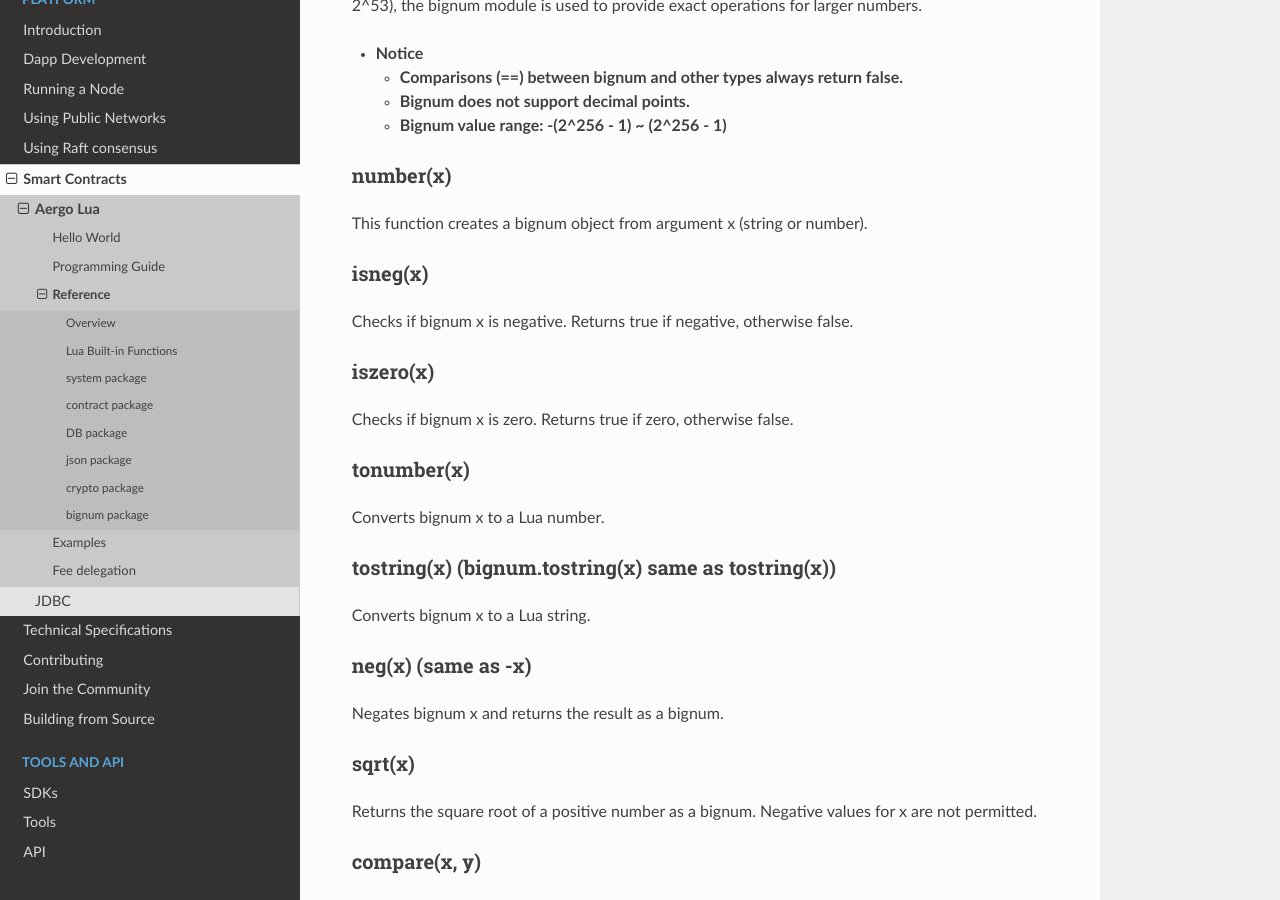
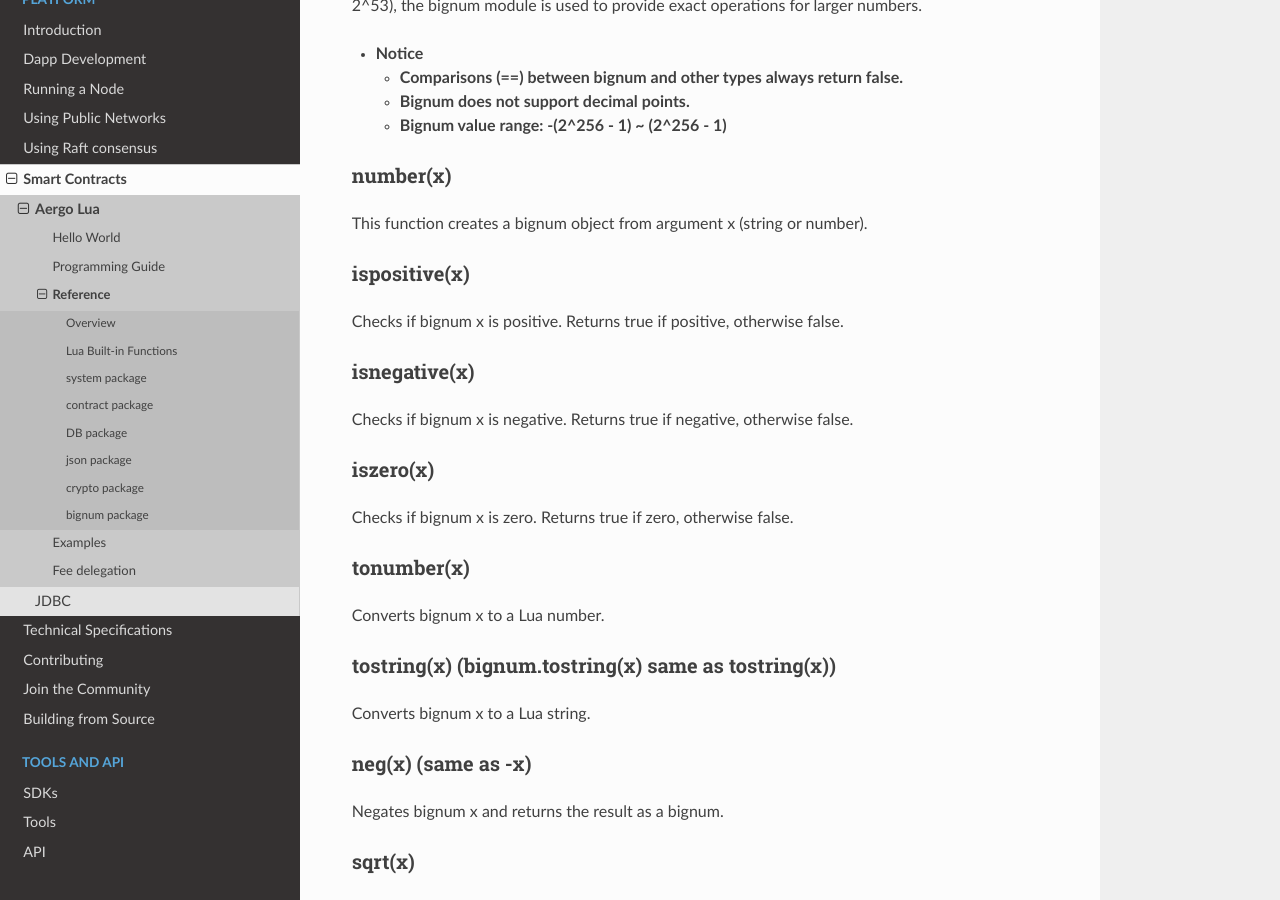
Before and after one commit to aergoio/guide, a Sphinx documentation site: the page built from source/smart-contracts/lua/reference.md, in a window 1280 px wide and 900 px high, scrolled down 12997 px. Built offline with Sphinx 7.4.7 and the Read the Docs theme 3.1.0, drawn with Linux system fonts in a browser that asks for light colours.

Commit message:
add bignum.ispositive and .isnegative

```diff
--- a/source/smart-contracts/lua/reference.md
+++ b/source/smart-contracts/lua/reference.md
@@ -481,7 +481,9 @@ Since the Lua number type has a limit on the range that can be represented by an
 
 ### number(x)
 This function creates a bignum object from argument x (string or number).
-### isneg(x)
+### ispositive(x)
+Checks if bignum x is positive. Returns true if positive, otherwise false.
+### isnegative(x)
 Checks if bignum x is negative. Returns true if negative, otherwise false.
 ### iszero(x)
 Checks if bignum x is zero. Returns true if zero, otherwise false.
--- a/source/specs/fees.rst
+++ b/source/specs/fees.rst
@@ -244,7 +244,7 @@ Gas usage for aergo-extension functions
       - 5000
     * - bignum.number
       - 50
-    * - bignum.isneg, bignum.iszero
+    * - bignum.ispositive, bignum.isnegative, bignum.iszero
       - 10
     * - bignum.tonumber, bignum.tostring
       - 50
```
